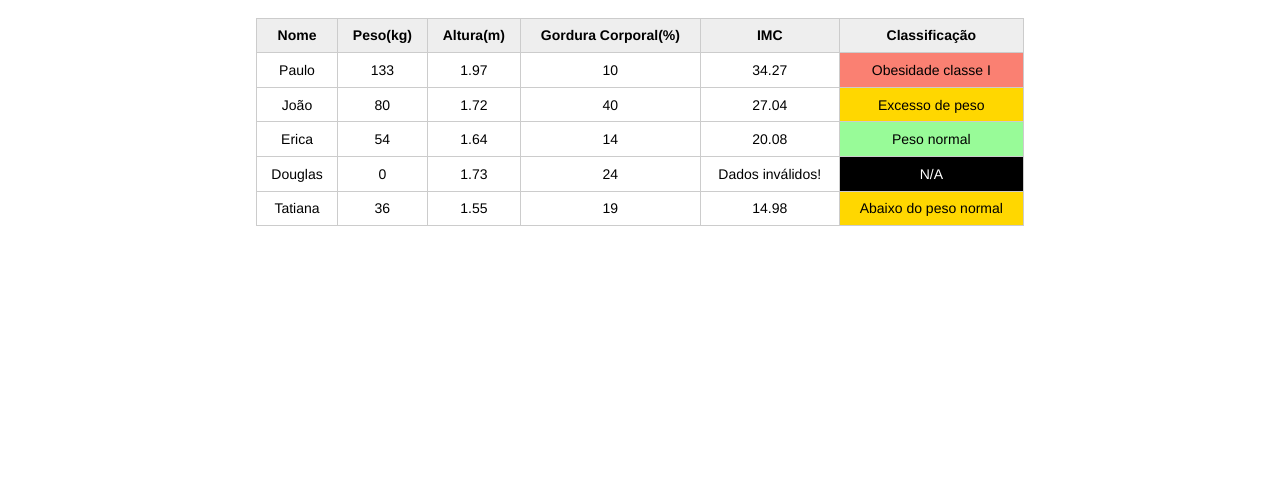
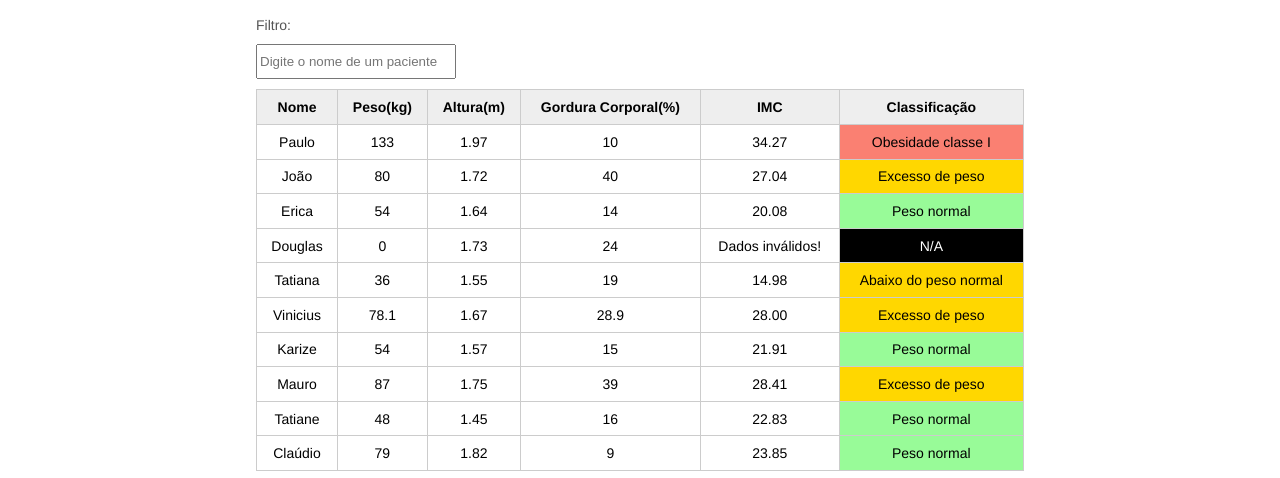
Before and after one commit to chagasmvinicius/aprendendojs, a plain HTML site: page introducao-javascript/index.html in a window 1280 px wide. Shown: the part 427-905 px from the top of the page. Before the commit the page ends 800 px from the top, so only its background shows below. Drawn offline with Linux system fonts and the light colour scheme.

Commit message:
Finalizando o filtro/busca com Expressões Regulares e ifs.

```diff
--- a/introducao-javascript/css/index.css
+++ b/introducao-javascript/css/index.css
@@ -146,3 +146,14 @@ button[disabled=disabled], button:disabled {
 	opacity: 0;
 	transition: 0.5s;
 }
+
+#filtrar-tabela {
+	margin-top: 10px;
+	margin-bottom: 10px;
+	width: 200px;
+	height: 35px;
+}
+
+.invisivel {
+	display: none;
+}
--- a/introducao-javascript/index.html
+++ b/introducao-javascript/index.html
@@ -50,6 +50,8 @@
 		<!-- Tabela de Pacientes -->
 		<section class="container">
 			<h2>Meus pacientes</h2>
+			<label for="filtro">Filtro:</label>
+			<input type="text" id="filtrar-tabela" name="filtro" placeholder="Digite o nome de um paciente">
 			<table>
 				<thead>
 					<tr>
@@ -105,6 +107,46 @@
 						<td class="info-imc">0</td>
 						<td class="info-classificacao">N/A</td>
 					</tr>
+					<tr class="paciente">
+						<td class="info-nome">Vinicius</td>
+						<td class="info-peso">78.1</td>
+						<td class="info-altura">1.67</td>
+						<td class="info-gordura">28.9</td>
+						<td class="info-imc">0</td>
+						<td class="info-classificacao">N/A</td>
+					</tr>
+					<tr class="paciente">
+						<td class="info-nome">Karize</td>
+						<td class="info-peso">54</td>
+						<td class="info-altura">1.57</td>
+						<td class="info-gordura">15</td>
+						<td class="info-imc">0</td>
+						<td class="info-classificacao">N/A</td>
+					</tr>
+					<tr class="paciente">
+						<td class="info-nome">Mauro</td>
+						<td class="info-peso">87</td>
+						<td class="info-altura">1.75</td>
+						<td class="info-gordura">39</td>
+						<td class="info-imc">0</td>
+						<td class="info-classificacao">N/A</td>
+					</tr>
+					<tr class="paciente">
+						<td class="info-nome">Tatiane</td>
+						<td class="info-peso">48</td>
+						<td class="info-altura">1.45</td>
+						<td class="info-gordura">16</td>
+						<td class="info-imc">0</td>
+						<td class="info-classificacao">N/A</td>
+					</tr>
+					<tr class="paciente">
+						<td class="info-nome">Claúdio</td>
+						<td class="info-peso">79</td>
+						<td class="info-altura">1.82</td>
+						<td class="info-gordura">9</td>
+						<td class="info-imc">0</td>
+						<td class="info-classificacao">N/A</td>
+					</tr>
 				</tbody>
 			</table>
 		</section>
@@ -113,6 +155,7 @@
 	<script src="./js/calculo-e-rotulo.js"></script>
 	<script src="./js/form.js"></script>
 	<script src="./js/remover-paciente.js"></script>
+	<script src="./js/filtro.js"></script>
 </body>
 
 </html>
--- /dev/null
+++ b/introducao-javascript/js/filtro.js
@@ -0,0 +1,41 @@
+let filtro = document.querySelector('#filtrar-tabela');
+let pacientes = document.querySelectorAll('.paciente');
+
+/*
+1 - Adicionar evento para ouvir o teclado (input);
+2 - Salvar o valor do input do teclado na variável "valorFiltro" com .value;
+3 - Percorrer o array de pacientes;
+4 - Dentro do array de pacientes percorrer os TDs com os nomes dos pacientes buscando se o conteúdo de texto (textContent) é igual ao input;
+5 - Caso seja, adicionar uma classe CSS que dá um display-none no TD. Caso não seja, remover a classe;
+6 - O primeiro if, no início, é para conferir se o usuário já digitou algo ou não;
+7 - Utilizei Expressão Regular (new RegExp()) para tornar a busca dinâmica. Composição new Regex(valor a ser buscado, "flag*");
+* A flag "i" é para declarar que não queremos que haja distinção entre letras maiúsculas e minúsculas.
+8 - O código comentado foi realizando quase a mesma funcionalidade separadas as letras da palavra com "substr".
+*/
+
+filtro.addEventListener('input', function () {
+    let valorFiltro = this.value;
+    if (valorFiltro.length > 0) {
+        pacientes.forEach(function (paciente) {
+            let tdNome = paciente.querySelector('.info-nome');
+            let expressao = new RegExp(valorFiltro, 'i');
+            if (!expressao.test(tdNome.textContent)) {
+                paciente.classList.add('invisivel');
+            } else {
+                paciente.classList.remove('invisivel');
+            }
+            //           let nome = tdNome.textContent.toLowerCase();
+            //           let letrasDigitadas = nome.substr(0, valorFiltro.length);
+            //           if (!(valorFiltro.toLowerCase() == letrasDigitadas)) {
+            //               paciente.classList.add('invisivel');
+            //           } else {
+            //               paciente.classList.remove('invisivel');
+            //           }
+            //            console.log(letrasDigitadas);
+        });
+    } else {
+        pacientes.forEach(function (paciente) {
+            paciente.classList.remove('invisivel');
+        });
+    }
+});
```
Also changed, not shown: README.md.
